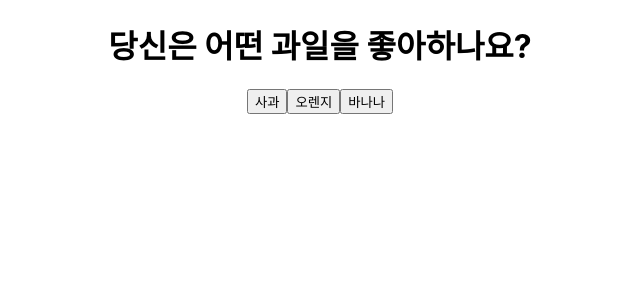
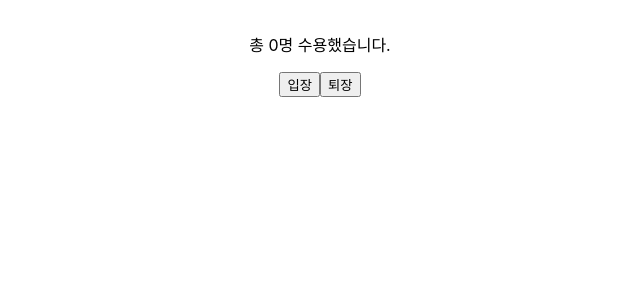
Before and after one commit to seungjoo234/react1-1, a React (Create React App) app in the folder react1-1/: page / in a window 1280 px wide. Shown: the top 300 px of the page, without its empty margins (320-960 px from the left). Built offline with nearby package versions, Linux system fonts and the light colour scheme.

Commit message:
9주차 강의 내용

```diff
--- a/react1-1/src/App.js
+++ b/react1-1/src/App.js
@@ -1,10 +1,11 @@
 import './App.css';
 import Midterm from './Test/midterm';
+import Accommodate from './chapter_07/AccommoDate';
 
 function App() {
   return (
     <div className="App">
-      <Midterm/>
+      <Accommodate/>
     </div>
   );
 }
--- /dev/null
+++ b/react1-1/src/chapter_07/AccommoDate.jsx
@@ -0,0 +1,32 @@
+import React, {useState, useEffect} from "react";
+import useCounter from "./useCounter";
+
+const MAX_CAPACITY = 10
+
+export default function Accommodate(props) {
+    const [isFull, setIsFull] = useState(false)
+    const [count, increaseCount, decreaseCount] = useCounter(0)
+
+    useEffect(() => {
+        console.log("==================")
+        console.log("useEffect() is called.")
+        console.log(`isFull: ${isFull}`)
+    })
+    useEffect(() => {
+        setIsFull(count >= MAX_CAPACITY)
+        console.log(`Current count value: ${count}`)
+    }, [count])
+
+    return (
+        <div style={{ padding:16 }}>
+            <p>{`총 ${count}명 수용했습니다.`}</p>
+
+            <button onClick={increaseCount} disabled={isFull}>
+                입장
+            </button>
+            <button onClick={decreaseCount}>퇴장</button>
+
+            {isFull && <p style={{ color: "red" }}>정원이 가득찼습니다.</p>}
+        </div>
+    )
+}
--- /dev/null
+++ b/react1-1/src/chapter_07/useCounter.jsx
@@ -0,0 +1,10 @@
+import React, {useState} from "react";
+
+export default function useCounter(initiaValue) {
+    const [count, setCount] = useState(initiaValue)
+
+    const increaseCount = () => setCount((count) => count + 1)
+    const decreaseCount = () => setCount((count) => Math.max(count - 1, 0))
+
+    return [count, increaseCount, decreaseCount]
+}
```
Also changed, not shown: react1-1/src/UserListItem.jsx (added, +10 -0 lines), react1-1/src/UserStatus.jsx (added, +9 -0 lines), react1-1/src/useUserSatatus.jsx (added, +17 -0 lines), 1 other file (tests, documents, lock files or other folders).
